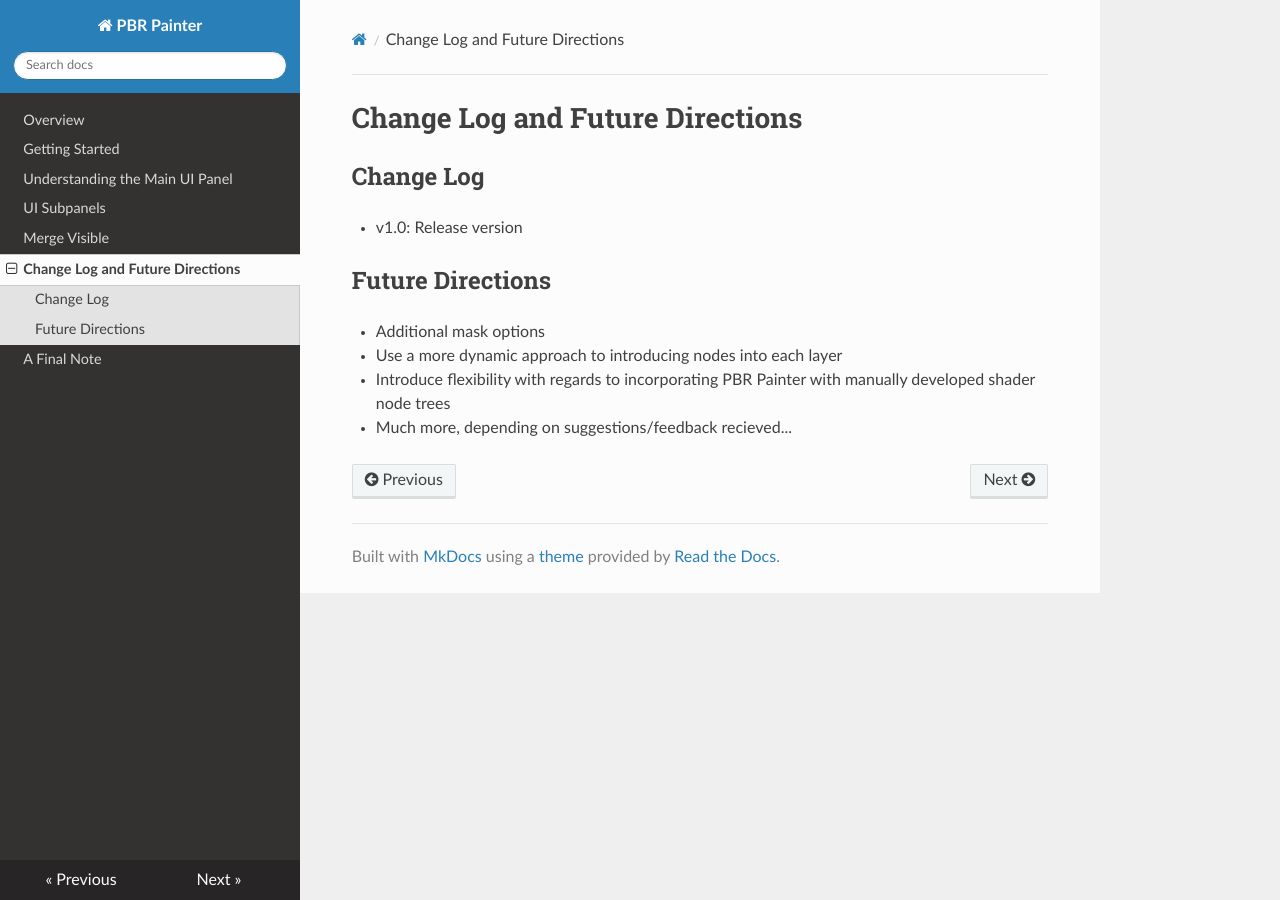
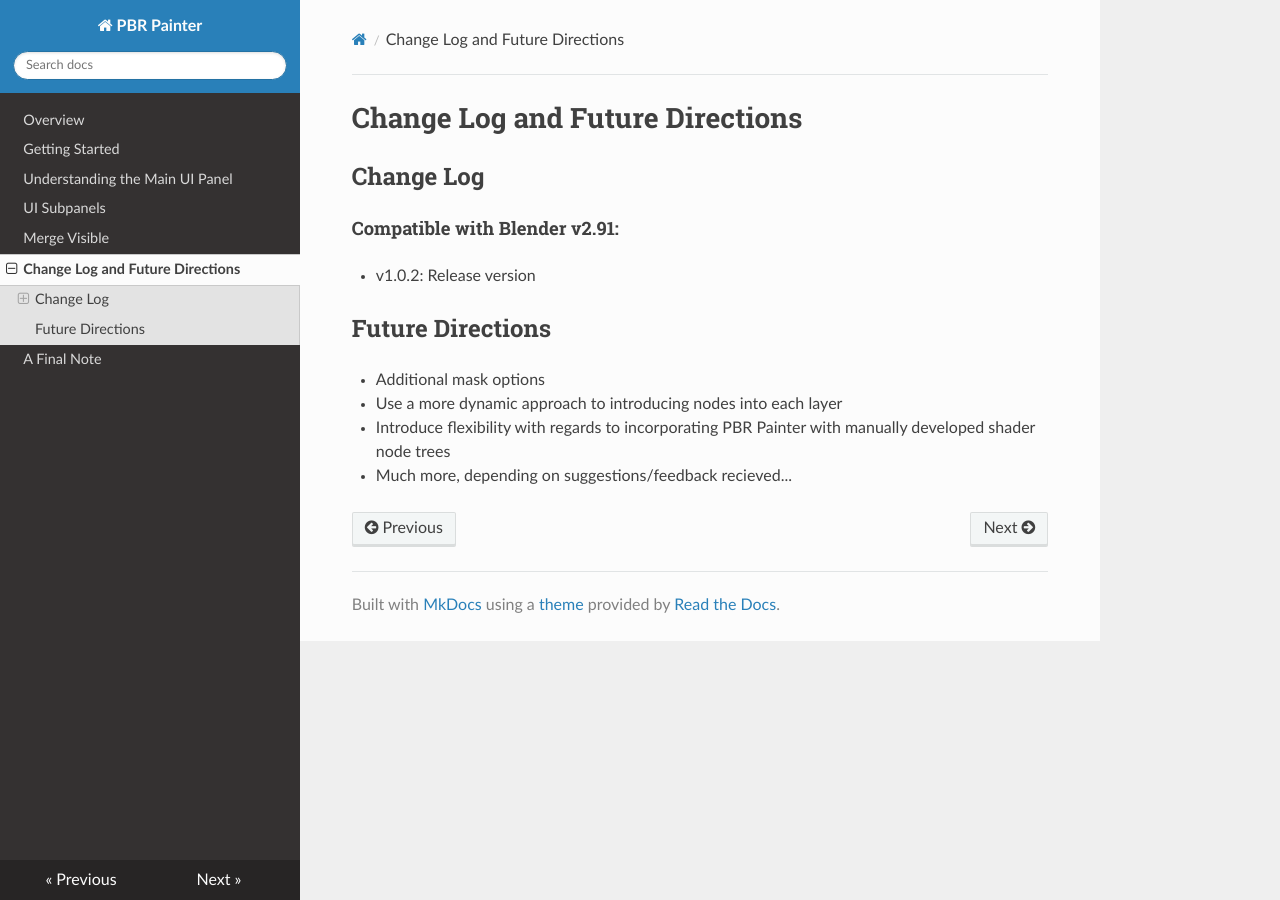
Before and after one commit to wilgardner/pbr-painter-doc, an MkDocs documentation site: the page built from docs/change_log.md, in a window 1280 px wide. Built offline with MkDocs 1.6.1, drawn with Linux system fonts in a browser that asks for light colours; nearby versions of some CDN libraries.

Commit message:
Modified change log

```diff
--- a/docs/change_log.md
+++ b/docs/change_log.md
@@ -2,7 +2,9 @@
 
 ## Change Log
 
-- v1.0: Release version
+####Compatible with Blender v2.91:
+
+- v1.0.2: Release version
 
 ## Future Directions
 
```
